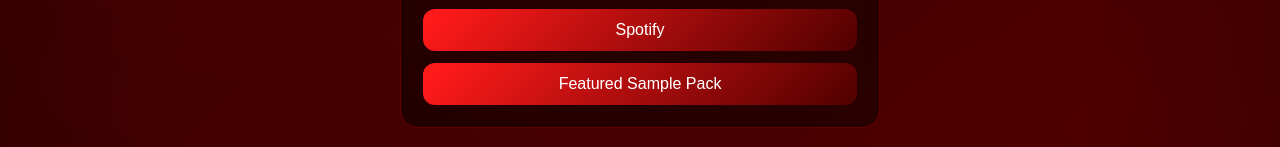
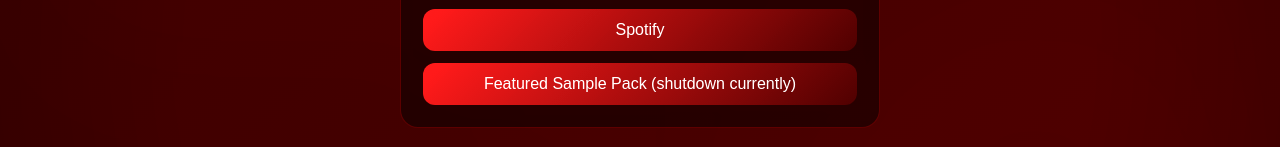
Before and after one commit to FruitStandProductions/FruitStandProductions, a plain HTML site: page index.html in a window 1280 px wide. Shown: the part 871-1018 px from the top of the page. Drawn offline with Linux system fonts and the light colour scheme.

Commit message:
removed feature sample shop button for now

```diff
--- a/index.html
+++ b/index.html
@@ -96,7 +96,7 @@
   <div class="buttons">
     <a href="https://music.apple.com/us/album/voltage-mind/1889261843?i=1889261845" target="_blank">Apple Music</a>
     <a href="https://open.spotify.com/artist/1SRDDwceqkcskR78t6tiPy" target="_blank">Spotify</a>
-    <a href="https://fruitmerchant.gumroad.com/l/tiyyio" target="_blank">Featured Sample Pack</a>
+    <a class="disabled">Featured Sample Pack (shutdown currently)</a>
 
   </div>
 </section>
```
